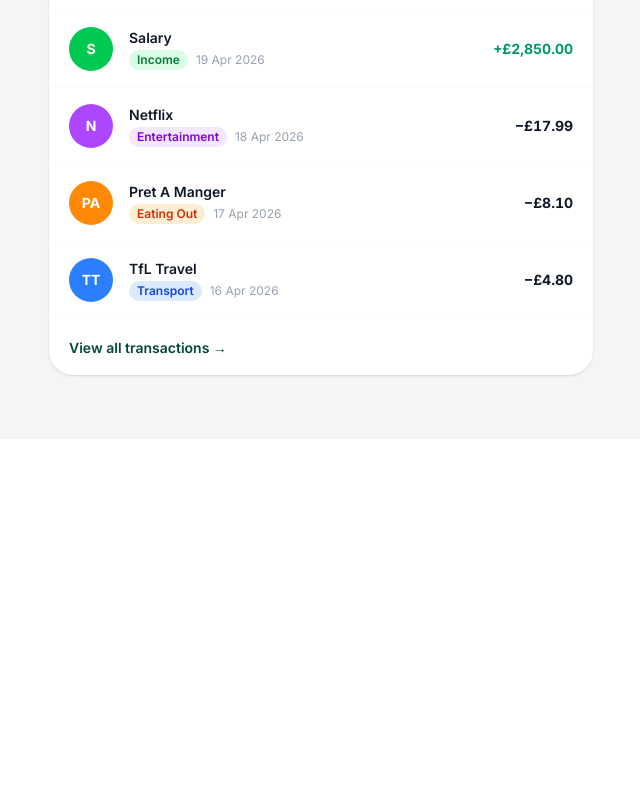
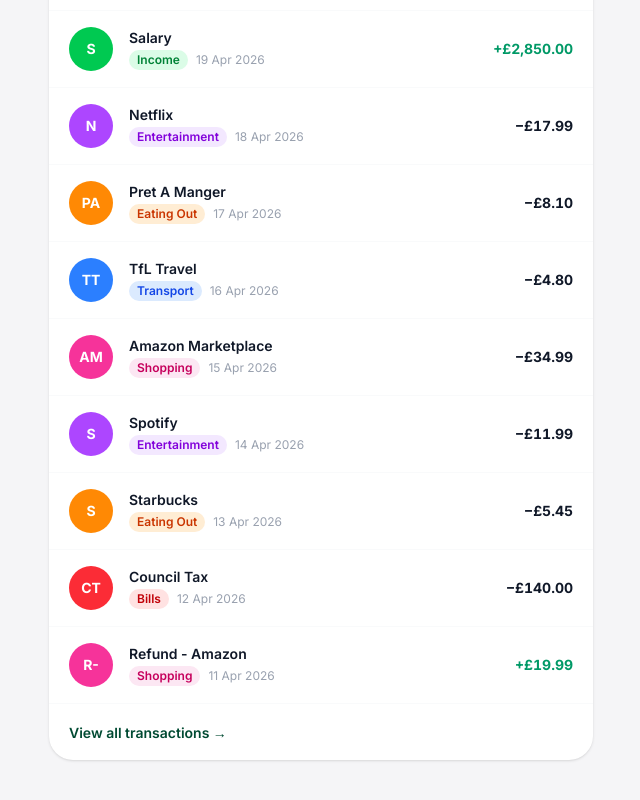
Before and after one commit to Antendis/JPM-Banking-App-Demo-Group-2, a Next.js app: page /dashboard in a window 1280 px wide. Shown: the part 606-1406 px from the top of the page, without its empty margins (319-959 px from the left). Before the commit the page ends 1045 px from the top, so only its background shows below. Built offline with nearby package versions, Linux system fonts and the light colour scheme.

Commit message:
add statements and view all transactions

```diff
--- a/src/app/dashboard/page.tsx
+++ b/src/app/dashboard/page.tsx
@@ -71,6 +71,56 @@
     date: "2026-04-16T08:44:00Z",
     reference: "TFL CONTACTLESS",
     counterparty: "Transport for London",
+  },
+  {
+    id: "6",
+    description: "Amazon Marketplace",
+    category: "SHOPPING",
+    amount: 34.99,
+    type: "DEBIT",
+    date: "2026-04-15T18:22:00Z",
+    reference: "AMZ*MARKETPLACE",
+    counterparty: "Amazon EU Sarl",
+  },
+  {
+    id: "7",
+    description: "Spotify",
+    category: "ENTERTAINMENT",
+    amount: 11.99,
+    type: "DEBIT",
+    date: "2026-04-14T09:00:00Z",
+    reference: "SPOTIFY",
+    counterparty: "Spotify Ltd",
+  },
+  {
+    id: "8",
+    description: "Starbucks",
+    category: "EATING_OUT",
+    amount: 5.45,
+    type: "DEBIT",
+    date: "2026-04-13T10:12:00Z",
+    reference: "STARBUCKS STORE",
+    counterparty: "Starbucks UK",
+  },
+  {
+    id: "9",
+    description: "Council Tax",
+    category: "BILLS",
+    amount: 140.0,
+    type: "DEBIT",
+    date: "2026-04-12T00:00:00Z",
+    reference: "COUNCIL TAX APR",
+    counterparty: "Southampton City Council",
+  },
+  {
+    id: "10",
+    description: "Refund - Amazon",
+    category: "SHOPPING",
+    amount: 19.99,
+    type: "CREDIT",
+    date: "2026-04-11T15:30:00Z",
+    reference: "REFUND AMAZON",
+    counterparty: "Amazon EU Sarl",
   },
 ];
 
@@ -230,7 +280,7 @@
             { label: "Send",       icon: "↑",  href: "/payments",   onClick: undefined },
             { label: "Request",    icon: "↓",  href: "/payments",   onClick: undefined },
             { label: toppingUp ? "Adding…" : "Top up", icon: toppingUp ? "⏳" : "+", href: undefined, onClick: handleTopup },
-            { label: "Statements", icon: "≡",  href: "/statements", onClick: undefined },
+            { label: "Statements", icon: "≡",  href: "/dashboard/statements", onClick: undefined },
           ].map(({ label, icon, href, onClick }) => {
             const inner = (
               <>
@@ -304,7 +354,7 @@
           </ul>
 
           <div className="px-5 py-4 border-t border-gray-50">
-            <Link href="/statements" className="text-sm text-[#004a32] font-semibold hover:underline">
+            <Link href="/dashboard/statements" className="text-sm text-[#004a32] font-semibold hover:underline">
               View all transactions →
             </Link>
           </div>
--- /dev/null
+++ b/src/app/dashboard/statements/page.tsx
@@ -0,0 +1,238 @@
+"use client";
+
+import { useState } from "react";
+import Link from "next/link";
+
+interface Transaction {
+  id: string;
+  description: string;
+  category: string;
+  amount: number;
+  type: "DEBIT" | "CREDIT";
+  date: string;
+  reference: string;
+  counterparty: string;
+}
+
+const MOCK_TRANSACTIONS: Transaction[] = [
+  {
+    id: "1",
+    description: "Tesco Express",
+    category: "GROCERIES",
+    amount: 12.45,
+    type: "DEBIT",
+    date: "2026-04-20T14:32:00Z",
+    reference: "TESCO*EXPRESS",
+    counterparty: "Tesco Stores Ltd",
+  },
+  {
+    id: "2",
+    description: "Salary",
+    category: "INCOME",
+    amount: 2850,
+    type: "CREDIT",
+    date: "2026-04-19T09:00:00Z",
+    reference: "BACS SALARY APR26",
+    counterparty: "Acme Corp Ltd",
+  },
+  {
+    id: "3",
+    description: "Netflix",
+    category: "ENTERTAINMENT",
+    amount: 17.99,
+    type: "DEBIT",
+    date: "2026-04-18T00:00:00Z",
+    reference: "NETFLIX.COM",
+    counterparty: "Netflix International",
+  },
+  {
+    id: "4",
+    description: "Pret A Manger",
+    category: "EATING_OUT",
+    amount: 8.1,
+    type: "DEBIT",
+    date: "2026-04-17T12:15:00Z",
+    reference: "PRET A MANGER",
+    counterparty: "Pret A Manger (Europe)",
+  },
+  {
+    id: "5",
+    description: "TfL Travel",
+    category: "TRANSPORT",
+    amount: 4.8,
+    type: "DEBIT",
+    date: "2026-04-16T08:44:00Z",
+    reference: "TFL CONTACTLESS",
+    counterparty: "Transport for London",
+  },
+  {
+    id: "6",
+    description: "Amazon",
+    category: "SHOPPING",
+    amount: 34.99,
+    type: "DEBIT",
+    date: "2026-04-15T18:10:00Z",
+    reference: "AMZ*ORDER",
+    counterparty: "Amazon UK",
+  },
+  {
+    id: "7",
+    description: "Starbucks",
+    category: "EATING_OUT",
+    amount: 5.6,
+    type: "DEBIT",
+    date: "2026-04-15T09:05:00Z",
+    reference: "STARBUCKS",
+    counterparty: "Starbucks UK",
+  },
+  {
+    id: "8",
+    description: "Gym Membership",
+    category: "BILLS",
+    amount: 25,
+    type: "DEBIT",
+    date: "2026-04-14T07:00:00Z",
+    reference: "GYM MONTHLY",
+    counterparty: "PureGym",
+  },
+  {
+    id: "9",
+    description: "Spotify",
+    category: "ENTERTAINMENT",
+    amount: 10.99,
+    type: "DEBIT",
+    date: "2026-04-13T00:00:00Z",
+    reference: "SPOTIFY",
+    counterparty: "Spotify Ltd",
+  },
+  {
+    id: "10",
+    description: "Freelance Payment",
+    category: "INCOME",
+    amount: 600,
+    type: "CREDIT",
+    date: "2026-04-12T11:30:00Z",
+    reference: "CLIENT INV 104",
+    counterparty: "Design Studio",
+  },
+  {
+    id: "11",
+    description: "Boots Pharmacy",
+    category: "SHOPPING",
+    amount: 14.2,
+    type: "DEBIT",
+    date: "2026-04-11T15:20:00Z",
+    reference: "BOOTS STORE",
+    counterparty: "Boots UK",
+  },
+  {
+    id: "12",
+    description: "Council Tax",
+    category: "BILLS",
+    amount: 140,
+    type: "DEBIT",
+    date: "2026-04-10T00:00:00Z",
+    reference: "COUNCIL TAX",
+    counterparty: "Southampton Council",
+  },
+];
+
+function formatGBP(n: number) {
+  return new Intl.NumberFormat("en-GB", {
+    style: "currency",
+    currency: "GBP",
+  }).format(n);
+}
+
+function formatDate(iso: string) {
+  return new Date(iso).toLocaleDateString("en-GB", {
+    day: "numeric",
+    month: "short",
+    year: "numeric",
+  });
+}
+
+export default function StatementsPage() {
+  const [selected, setSelected] = useState<Transaction | null>(null);
+
+  return (
+    <div className="min-h-screen bg-[#f5f5f7] p-6">
+      <div className="max-w-xl mx-auto space-y-4">
+
+        {/* Header */}
+        <div className="flex items-center justify-between">
+          <h1 className="text-xl font-bold">Statements</h1>
+
+          <Link href="/dashboard" className="text-sm text-blue-600">
+            ← Back
+          </Link>
+        </div>
+
+        {/* List */}
+        <div className="bg-white rounded-2xl shadow-sm overflow-hidden">
+          {MOCK_TRANSACTIONS.map((tx) => (
+            <button
+              key={tx.id}
+              onClick={() => setSelected(tx)}
+              className="w-full flex justify-between items-center px-5 py-4 border-b last:border-b-0 hover:bg-gray-50"
+            >
+              <div className="text-left">
+                <p className="font-semibold text-sm">{tx.description}</p>
+                <p className="text-xs text-gray-400">{formatDate(tx.date)}</p>
+              </div>
+
+              <p
+                className={`font-semibold text-sm ${
+                  tx.type === "CREDIT" ? "text-green-600" : "text-gray-900"
+                }`}
+              >
+                {tx.type === "DEBIT" ? "-" : "+"}
+                {formatGBP(tx.amount)}
+              </p>
+            </button>
+          ))}
+        </div>
+
+        {/* Modal */}
+        {selected && (
+          <div
+            className="fixed inset-0 bg-black/50 flex items-end sm:items-center justify-center p-4"
+            onClick={() => setSelected(null)}
+          >
+            <div
+              className="bg-white rounded-2xl p-6 w-full max-w-sm"
+              onClick={(e) => e.stopPropagation()}
+            >
+              <h2 className="font-bold text-lg mb-2">
+                {selected.description}
+              </h2>
+
+              <p className="text-sm text-gray-500 mb-4">
+                {formatDate(selected.date)}
+              </p>
+
+              <p className="text-xl font-bold mb-4">
+                {selected.type === "DEBIT" ? "-" : "+"}
+                {formatGBP(selected.amount)}
+              </p>
+
+              <div className="text-sm text-gray-600 space-y-1 mb-4">
+                <p><strong>Reference:</strong> {selected.reference}</p>
+                <p><strong>Counterparty:</strong> {selected.counterparty}</p>
+                <p><strong>Category:</strong> {selected.category}</p>
+              </div>
+
+              <button
+                onClick={() => setSelected(null)}
+                className="w-full bg-gray-100 py-2 rounded-xl"
+              >
+                Close
+              </button>
+            </div>
+          </div>
+        )}
+
+      </div>
+    </div>
+  );
+}
--- a/src/components/Navbar.tsx
+++ b/src/components/Navbar.tsx
@@ -59,7 +59,7 @@
             </Link>
 
             <Link
-              href="/statements"
+              href="/dashboard/statements"
               className={`px-3 py-2 rounded-md transition-colors ${
                 isActive("/statements")
                   ? "text-[#004a32] bg-green-50"
```
Also changed, not shown: public/fakestatement.png (added).
